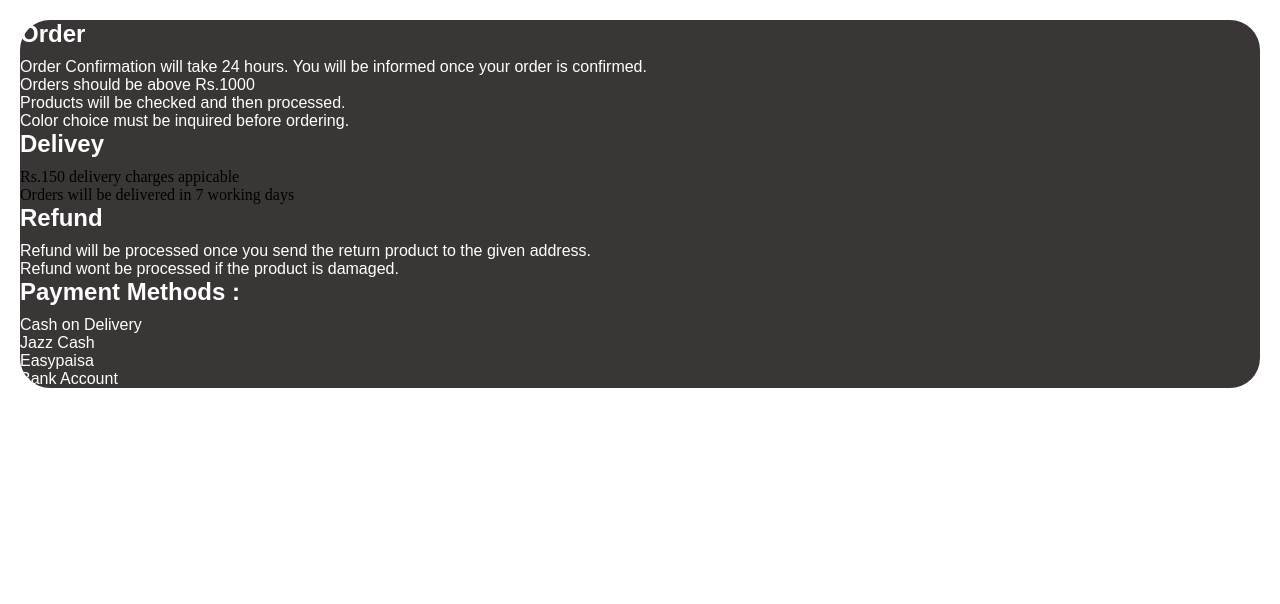
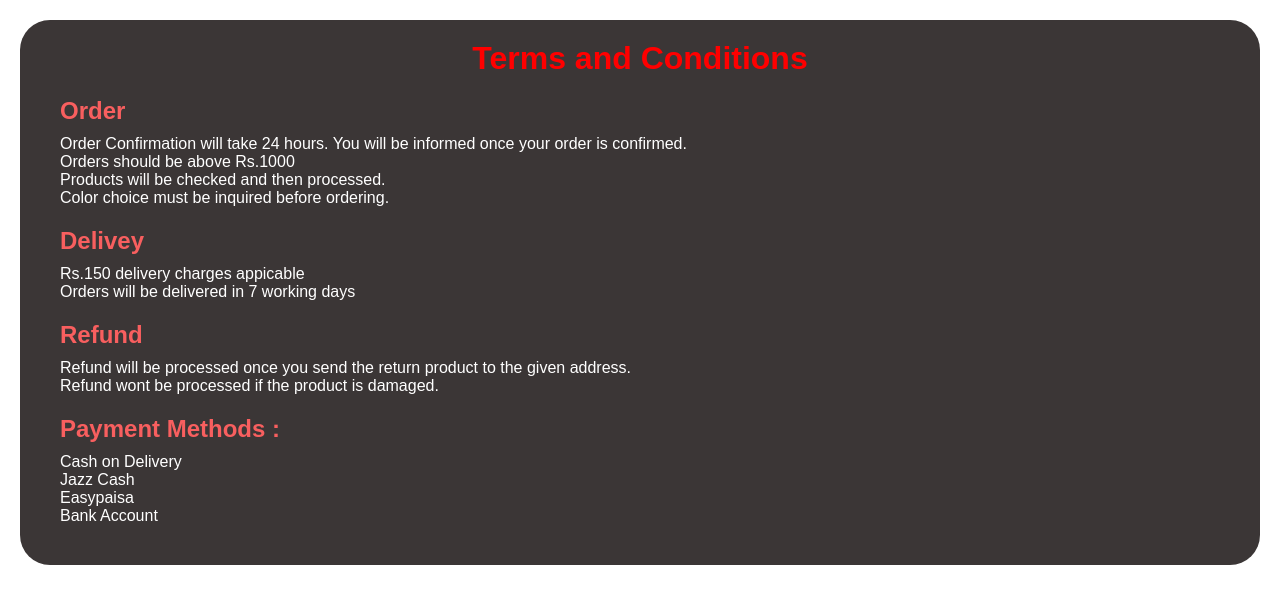
Before and after one commit to MOHAMMED-ZOHAIR/mr.zimh-products, a plain HTML site: page policies.html in a window 1280 px wide. Drawn offline with Linux system fonts and the light colour scheme.

Commit message:
final policies

```diff
--- a/index.css
+++ b/index.css
@@ -88,10 +88,25 @@ h2{
     background-color: rgb(59, 54, 54);
     margin: 20px;
     border-radius: 30px;
+    padding: 20px;
+    font-family: sans-serif;
 }
-.order, .deliver, .refund, .payment{
+.order, .delivery, .refund, .payment{
     color: white;
-    font-family: sans-serif;
+    margin: 20px 10px 10px 20px;
+}
+.order{
+    margin-top: 20px;
+}
+.bank{
+    margin-bottom: 20px;
+}
+.tm{
+    color: red;
+    text-align: center;
+}
+.container-tm h2{
+    color: rgb(248, 95, 95);
 }
 
 
@@ -132,4 +147,7 @@ h2{
     ul li a{
         font-size: 1rem;
     }
+    .order, .delivery, .refund, .payment{
+        margin: 10px;
+    }
 }
--- a/policies.html
+++ b/policies.html
@@ -11,6 +11,7 @@
 </head>
 <body>
     <div class="container-tm">
+        <h1 class="tm">Terms and Conditions</h1>
         <div class="order">
             <h2>Order</h2>
             <ul>
@@ -40,7 +41,7 @@
                 <li>Cash on Delivery</li>
                 <li>Jazz Cash</li>
                 <li>Easypaisa</li>
-                <li>Bank Account</li>
+                <li class="bank">Bank Account</li>
             </ul>
         </div>
     </div>
```
